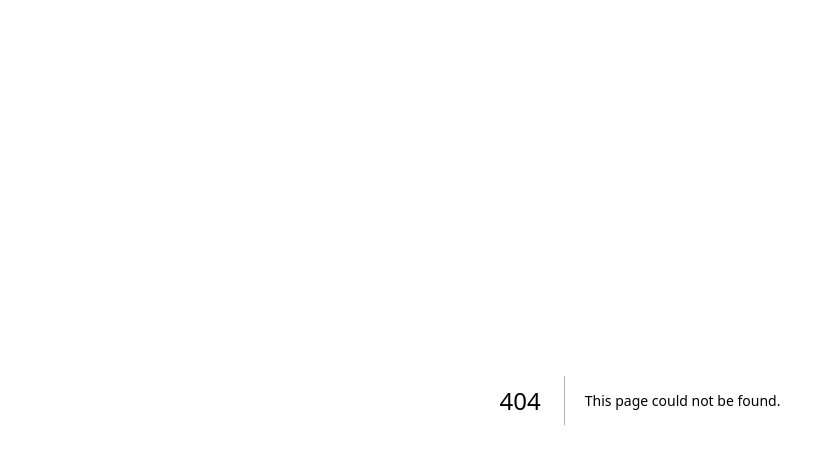
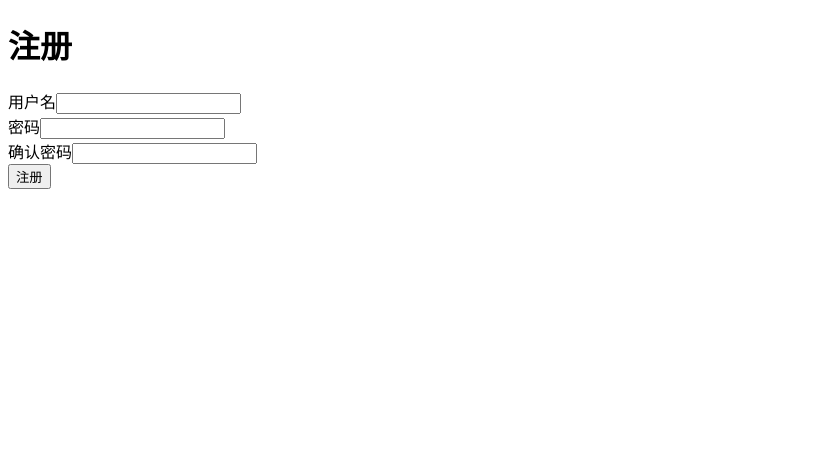
Before and after one commit to heavenly-zy/next-blog, a Next.js app: page /sign-up in a window 1280 px wide. Before the commit this address had no page. Shown: the top 464 px of the page, without its empty margins (0-835 px from the left). Built offline with nearby package versions, Linux system fonts and the light colour scheme.

Commit message:
wip: 用户注册页面

```diff
--- /dev/null
+++ b/src/app/api/v1/users/route.tsx
@@ -0,0 +1,45 @@
+import { getDatabaseConnection } from "@/lib/getDatabaseConnection"
+import { User } from "@/entity/User"
+import { NextResponse, type NextRequest } from "next/server"
+
+export async function POST(req: NextRequest) {
+  const newHeaders = new Headers(req.headers)
+  const { username, password, passwordConfirmation } = await req.json()
+  const errors = {
+    username: [] as string[],
+    password: [] as string[],
+    passwordConfirmation: [] as string[]
+  }
+  if (username.trim() === "") {
+    errors.username.push("不能为空")
+  }
+  if (!/[a-zA-Z0-9]/.test(username.trim())) {
+    errors.username.push("格式不合法")
+  }
+  if (username.trim().length > 42) {
+    errors.username.push("太长")
+  }
+  if (username.trim().length <= 3) {
+    errors.username.push("太短")
+  }
+  if (password === "") {
+    errors.password.push("不能为空")
+  }
+  if (password !== passwordConfirmation) {
+    errors.passwordConfirmation.push("密码不匹配")
+  }
+  const hasErrors = Object.values(errors).find((v) => v.length > 0)
+  newHeaders.set("Content-Type", "application/json; charset=utf-8")
+  if (hasErrors) {
+    return new Response(JSON.stringify(errors), {
+      status: 422,
+    })
+  } else {
+    const connection = await getDatabaseConnection()
+    const user = new User()
+    user.username = username.trim()
+    user.passwordDigest = password
+    await connection.manager.save(user)
+    return NextResponse.json(user)
+  }
+}
--- a/src/app/globals.css
+++ b/src/app/globals.css
@@ -1,12 +1,12 @@
-@tailwind base;
+/* @tailwind base; */
 @tailwind components;
 @tailwind utilities;
 
-:root {
+/* :root {
   --foreground-rgb: 0, 0, 0;
   --background-start-rgb: 214, 219, 220;
   --background-end-rgb: 255, 255, 255;
-}
+} */
 
 @media (prefers-color-scheme: dark) {
   :root {
--- /dev/null
+++ b/src/app/sign-up/page.tsx
@@ -0,0 +1,95 @@
+"use client"
+
+import { NextPage } from "next"
+import { FormEvent, useCallback, useState } from "react"
+import axios, { AxiosResponse } from "axios"
+
+const SignUp: NextPage = () => {
+  const [formData, setFormData] = useState({
+    username: "",
+    password: "",
+    passwordConfirmation: ""
+  })
+  const [errors, setErrors] = useState({
+    username: [],
+    password: [],
+    passwordConfirmation: []
+  })
+  const onSubmit = useCallback(
+    (e: FormEvent) => {
+      e.preventDefault()
+      axios.post("/api/v1/users", formData).then(
+        () => {},
+        (error) => {
+          if (error.response) {
+            const response: AxiosResponse = error.response
+            if (response.status === 422) {
+              setErrors((prevErrors) => ({ ...prevErrors, ...response.data }))
+            }
+          }
+        }
+      )
+    },
+    [formData]
+  )
+  return (
+    <>
+      <h1>注册</h1>
+      <form onSubmit={onSubmit}>
+        <div>
+          <label>
+            用户名
+            <input
+              type="text"
+              value={formData.username}
+              onChange={(e) =>
+                setFormData((prevFormData) => ({
+                  ...prevFormData,
+                  username: e.target.value
+                }))
+              }
+            />
+          </label>
+          {errors.username?.length > 0 && <div className="text-[red]">{errors.username.join(",")}</div>}
+        </div>
+        <div>
+          <label>
+            密码
+            <input
+              type="password"
+              value={formData.password}
+              onChange={(e) =>
+                setFormData((prevFormData) => ({
+                  ...prevFormData,
+                  password: e.target.value
+                }))
+              }
+            />
+          </label>
+          {errors.password?.length > 0 && <div className="text-[red]">{errors.password.join(",")}</div>}
+        </div>
+        <div>
+          <label>
+            确认密码
+            <input
+              type="password"
+              value={formData.passwordConfirmation}
+              onChange={(e) =>
+                setFormData((prevFormData) => ({
+                  ...prevFormData,
+                  passwordConfirmation: e.target.value
+                }))
+              }
+            />
+          </label>
+          {errors.passwordConfirmation?.length > 0 && <div className="text-[red]">{errors.passwordConfirmation.join(",")}</div>}
+        </div>
+        <div>
+          <button type="submit">注册</button>
+        </div>
+      </form>
+    </>
+  )
+}
+
+export default SignUp
```
Also changed, not shown: src/app/api/v1/posts/posts.tsx (renamed from src/app/api/v1/posts.tsx), 1 other file (tests, documents, lock files or other folders).
